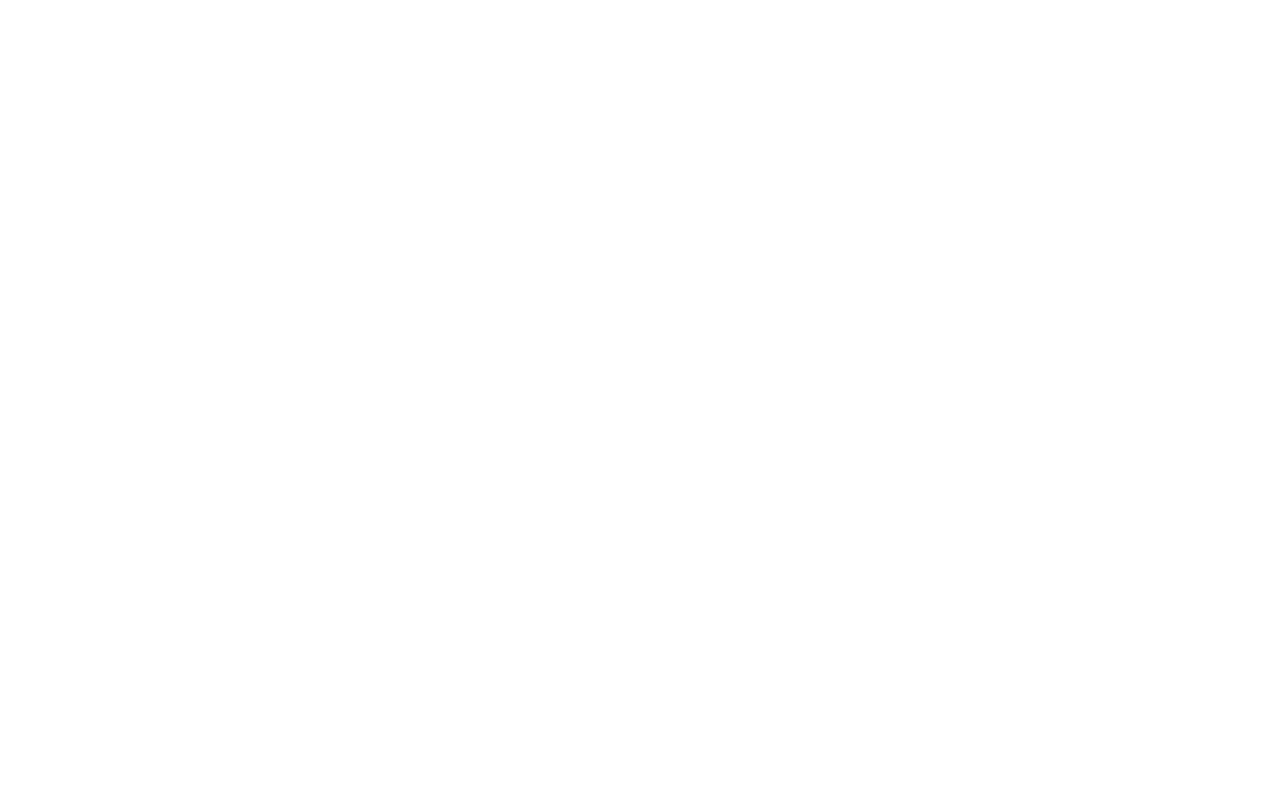
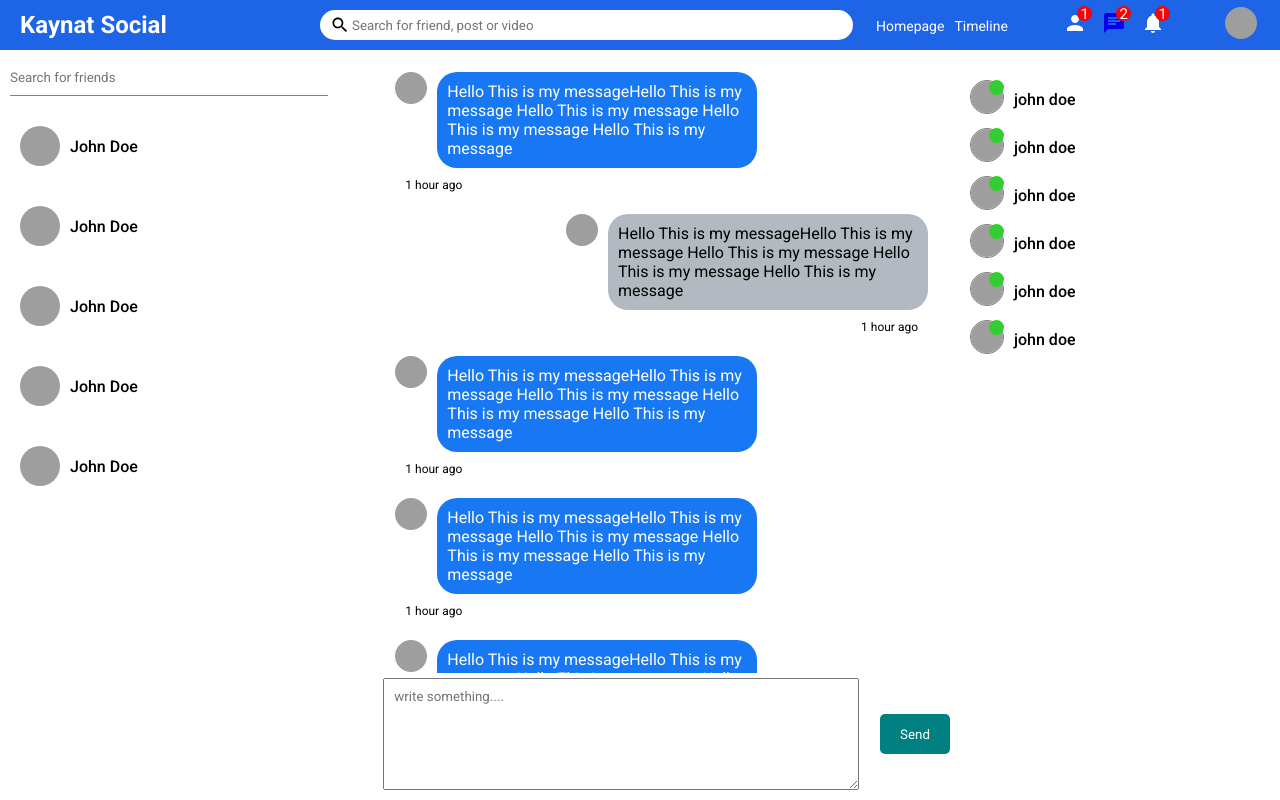
Before and after one commit to khaledtudce/socialmediaLama, a React (Create React App) app: page /messenger in a window 1280 px wide. Before the commit this address had no page. Built offline with nearby package versions, Linux system fonts and the light colour scheme; grey boxes are pictures that could not be loaded.

Commit message:
created messenger page UI for chat operation. 3 component introduced for that: Message, Conversation, ChatOnline

```diff
--- a/src/App.js
+++ b/src/App.js
@@ -5,6 +5,7 @@
 import { BrowserRouter, Routes, Route, Navigate } from "react-router-dom";
 import { useContext } from "react";
 import { AuthContext } from "./context/AuthContext";
+import Messenger from "./pages/messenger/Messenger";
 
 function App() {
   const { user } = useContext(AuthContext);
@@ -21,6 +22,7 @@
             path="/register"
             element={user ? <Navigate to="/" /> : <Register />}
           />
+          <Route path="/messenger" element={user ? <Messenger /> : <Home />} />
           <Route
             path="/profile/:username"
             element={user ? <Profile /> : <Login />}
--- /dev/null
+++ b/src/components/chatOnline/ChatOnline.jsx
@@ -0,0 +1,21 @@
+import "./chatOnline.css";
+
+const ChatOnline = () => {
+  return (
+    <div className="chatOnline">
+      <div className="chatOnlineFriend">
+        <div className="chatOnlineImgContainer">
+          <img
+            src="https://i.ibb.co/DG69bQ4/2.png"
+            className="chatOnlineImg"
+            alt=""
+          />
+          <div className="chatOnlineBadge"></div>
+        </div>
+        <span className="chatOnlineName">john doe</span>
+      </div>
+    </div>
+  );
+};
+
+export default ChatOnline;
--- /dev/null
+++ b/src/components/chatOnline/chatOnline.css
@@ -0,0 +1,31 @@
+.chatOnline{
+    margin-top: 10px;
+}
+.chatOnlineFriend{
+    display: flex;
+    align-items: center;
+    font-weight: 500;
+    cursor: pointer;
+}
+.chatOnlineImgContainer{
+    position: relative;
+}
+.chatOnlineImg{
+    width: 32px;
+    height: 32px;
+    border-radius: 50%;
+    object-fit: cover;
+    border: 1px solid gray;
+}
+.chatOnlineBadge{
+    position: absolute;
+    width: 15px;
+    height: 15px;
+    border-radius: 50%;
+    background-color: limegreen;
+    top: 0px;
+    right: 0px;
+}
+.chatOnlineName{
+    margin-left: 10px;
+}
--- /dev/null
+++ b/src/components/conversations/Conversation.jsx
@@ -0,0 +1,16 @@
+import "./conversation.css";
+
+const Conversation = () => {
+  return (
+    <div className="conversation">
+      <img
+        className="conversationImg"
+        src="https://i.ibb.co/DG69bQ4/2.png"
+        alt=""
+      ></img>
+      <span className="conversationName">John Doe</span>
+    </div>
+  );
+};
+
+export default Conversation;
--- /dev/null
+++ b/src/components/conversations/conversation.css
@@ -0,0 +1,20 @@
+.conversation{
+    display: flex;
+    align-items: center;
+    padding: 10px;
+    margin-top: 20px;
+}
+.conversation:hover{
+    background-color: rgb(230, 224, 224);
+}
+.conversationImg{
+    width: 40px;
+    height: 40px;
+    border-radius: 50%;
+    object-fit: cover;
+    margin-right: 10px;
+}
+.conversationName{
+    font-weight: 500;
+    cursor: pointer;
+}
--- /dev/null
+++ b/src/components/message/Message.jsx
@@ -0,0 +1,22 @@
+import "./message.css";
+
+const Message = ({ own }) => {
+  return (
+    <div className={own ? "message own" : "message"}>
+      <div className="messageTop">
+        <img
+          className="messageImg"
+          src="https://i.ibb.co/DG69bQ4/2.png"
+          alt=""
+        ></img>
+        <p className="messageText">
+          Hello This is my messageHello This is my message Hello This is my
+          message Hello This is my message Hello This is my message
+        </p>
+      </div>
+      <div className="messageBottom">1 hour ago</div>
+    </div>
+  );
+};
+
+export default Message;
--- /dev/null
+++ b/src/components/message/message.css
@@ -0,0 +1,33 @@
+.message{
+    display: flex;
+    flex-direction: column;
+    margin: 12px;
+}
+.messageTop{
+    display: flex;
+}
+.messageImg{
+    height: 32px;
+    width: 32px;
+    border-radius: 50%;
+    object-fit: cover;
+    margin-right: 10px;
+}
+.messageText{
+    padding: 10px;
+    border-radius: 20px;
+    background-color: #1877f2;
+    color: white;
+    max-width: 300px;
+}
+.messageBottom{
+    font-size: 12px;
+    margin: 10px;
+}
+.message.own{
+    align-items: flex-end;
+}
+.message.own .messageText{
+    background-color: rgb(178, 185, 192);
+    color: black;
+}
--- a/src/components/topbar/Topbar.jsx
+++ b/src/components/topbar/Topbar.jsx
@@ -28,7 +28,10 @@
           <Link to="/" style={{ textDecoration: "none" }}>
             <span className="topbarLink">Homepage</span>
           </Link>
-          <Link to="/profile/khaled" style={{ textDecoration: "none" }}>
+          <Link
+            to={"/profile/" + user.username}
+            style={{ textDecoration: "none" }}
+          >
             <span className="topbarLink">Timeline</span>
           </Link>
         </div>
@@ -37,10 +40,13 @@
             <Person />
             <span className="topbarIconBadge">1</span>
           </div>
-          <div className="topbarIconItem">
-            <Chat />
-            <span className="topbarIconBadge">2</span>
-          </div>
+          <Link to="/messenger" style={{ textDecoration: "none" }}>
+            <div className="topbarIconItem">
+              <Chat />
+              <span className="topbarIconBadge">2</span>
+            </div>
+          </Link>
+
           <div className="topbarIconItem">
             <Notifications />
             <span className="topbarIconBadge">1</span>
--- /dev/null
+++ b/src/pages/messenger/Messenger.jsx
@@ -0,0 +1,78 @@
+import ChatOnline from "../../components/chatOnline/ChatOnline";
+import Conversation from "../../components/conversations/Conversation";
+import Message from "../../components/message/Message";
+import Topbar from "../../components/topbar/Topbar";
+import "./messenger.css";
+
+const Messenger = () => {
+  return (
+    <>
+      <Topbar />
+      <div className="messenger">
+        <div className="chatMenu">
+          <div className="chatMenuWrapper">
+            <input className="chatMenuInput" placeholder="Search for friends" />
+            <Conversation />
+            <Conversation />
+            <Conversation />
+            <Conversation />
+            <Conversation />
+          </div>
+        </div>
+        <div className="chatBox">
+          <div className="chatBoxWrapper">
+            <div className="chatBoxTop">
+              <Message />
+              <Message own="true" />
+              <Message />
+              <Message />
+              <Message />
+              <Message />
+              <Message />
+              <Message />
+              <Message />
+              <Message />
+              <Message />
+              <Message />
+              <Message />
+              <Message />
+              <Message />
+              <Message />
+              <Message />
+              <Message />
+              <Message />
+              <Message />
+              <Message />
+              <Message />
+              <Message />
+              <Message />
+              <Message />
+              <Message />
+              <Message />
+              <Message />
+            </div>
+            <div className="chatBoxBottom">
+              <textarea
+                className="chatMessageInput"
+                placeholder="write something...."
+              ></textarea>
+              <button className="chatSubmitButton">Send</button>
+            </div>
+          </div>
+        </div>
+        <div className="chatOnline">
+          <div className="chatOnlineWrapper">
+            <ChatOnline />
+            <ChatOnline />
+            <ChatOnline />
+            <ChatOnline />
+            <ChatOnline />
+            <ChatOnline />
+          </div>
+        </div>
+      </div>
+    </>
+  );
+};
+
+export default Messenger;
--- /dev/null
+++ b/src/pages/messenger/messenger.css
@@ -0,0 +1,65 @@
+.messenger{
+    height: calc(100vh - 70px);
+    display: flex;
+}
+.chatMenu{
+    flex: 3.5;
+}
+
+.chatMenuInput{
+    width: 90%;
+    padding: 10px 0;
+    border: none;
+    border-bottom: 1px solid gray;
+}
+
+.chatBox{
+    flex: 5.5;
+}
+
+.chatBoxWrapper{
+    display: flex;
+    flex-direction: column;
+    justify-content: space-between;
+    position: relative;
+}
+
+.chatBoxTop{
+    height: 100%;
+    overflow-y: scroll;
+    padding-right: 10px;
+}
+
+.chatBoxBottom{
+    margin-top: 5px;
+    display: flex;
+    align-items: center;
+    justify-content: space-between;
+}
+
+.chatMessageInput{
+    width: 80%;
+    height: 90px;
+    padding: 10px;
+}
+
+.chatSubmitButton{
+    width: 70px;
+    height: 40px;
+    border: none;
+    border-radius: 5px;
+    cursor: pointer;
+    background-color: teal;
+    color: white;
+}
+
+.chatOnline{
+    flex: 3;
+}
+
+.chatMenuWrapper,
+.chatBoxWrapper,
+.chatOnlineWrapper{
+    padding: 10px;
+    height: 100%;
+}
```
Also changed, not shown: 1 other file (tests, documents, lock files or other folders).
